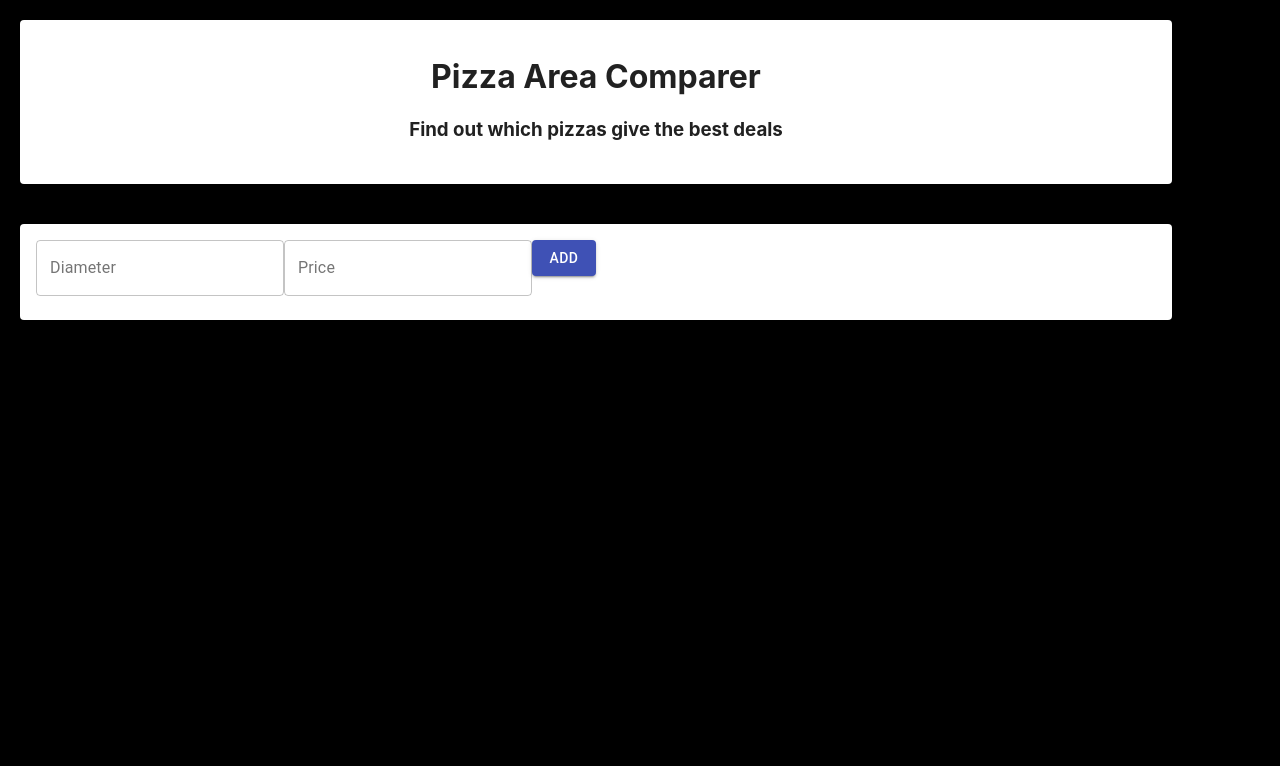
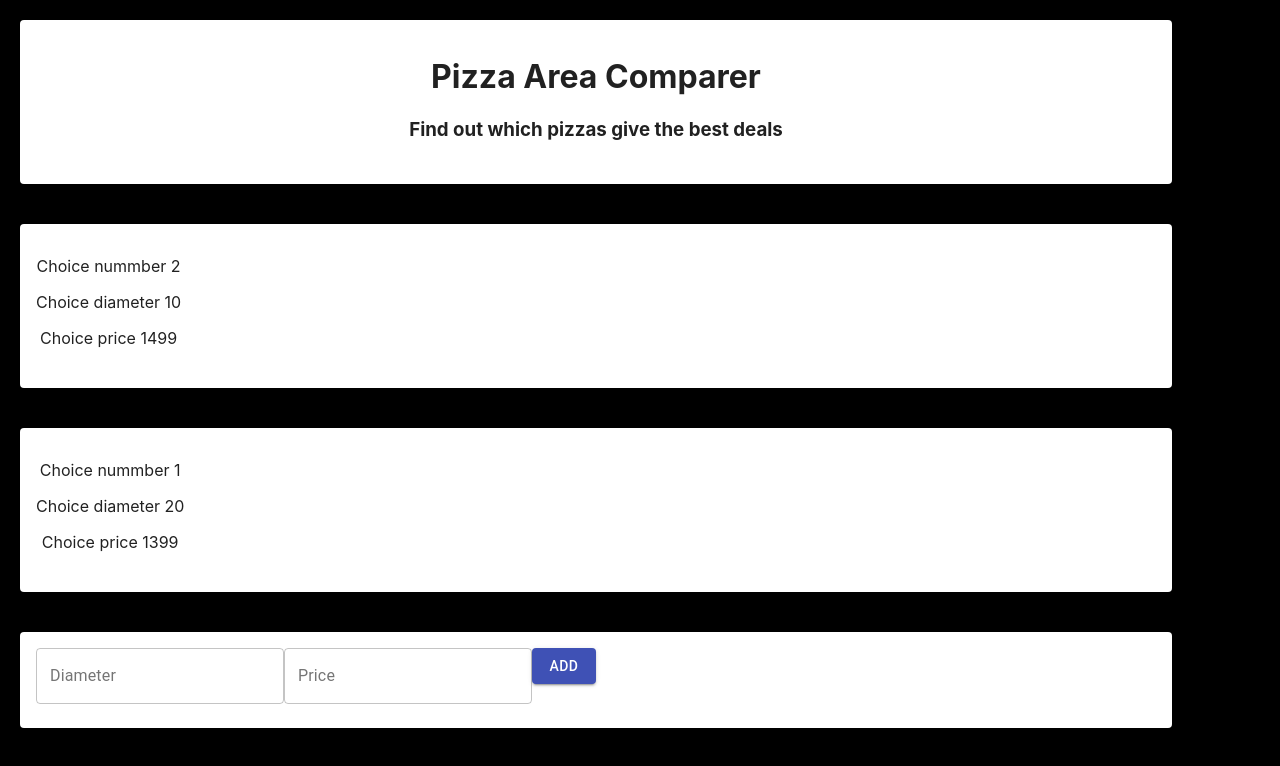
Before and after one commit to SheaMeyers/pizza-area-comparer, a React (Create React App) app: page / in a window 1280 px wide. Shown: the top 766 px of the page. Built offline with nearby package versions, Linux system fonts and the light colour scheme.

Commit message:
Map over example data

```diff
--- a/src/App.tsx
+++ b/src/App.tsx
@@ -21,8 +21,18 @@ const useStyles = makeStyles({
 
 function App() {
 
+  const exampleChoices = [{
+    "number": 2,
+    "diameter": 10,
+    "price": 1499
+  }, {
+    "number": 1,
+    "diameter": 20,
+    "price": 1399
+  }]
+
   const classes = useStyles();
-  const [choices, setChoices] = useState();
+  const [choices, setChoices] = useState(exampleChoices);
 
   return (
     <div className="App">
@@ -32,6 +42,20 @@ function App() {
           <h3>Find out which pizzas give the best deals</h3>
         </CardContent>
       </Card>
+
+
+      {choices.map((choice) => {
+        return (
+          <Card className={classes.addPizza}>
+            <CardContent>
+              <p>Choice nummber {choice.number}</p>
+              <p>Choice diameter {choice.diameter}</p>
+              <p>Choice price {choice.price}</p>
+            </CardContent>
+          </Card>
+      )})}
+
+
       <Card className={classes.addPizza}>
         <CardContent>
           <TextField id="diameter-basic" label="Diameter" variant="outlined" />
```
